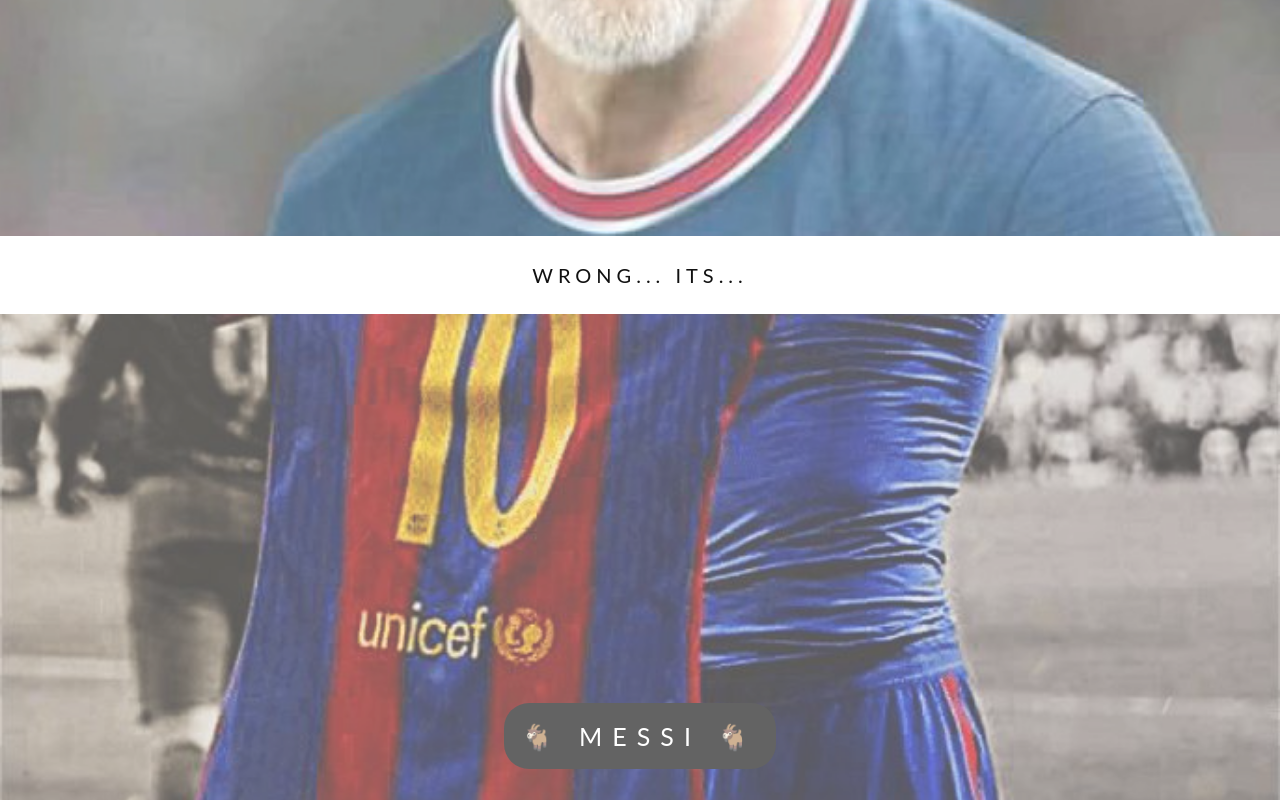
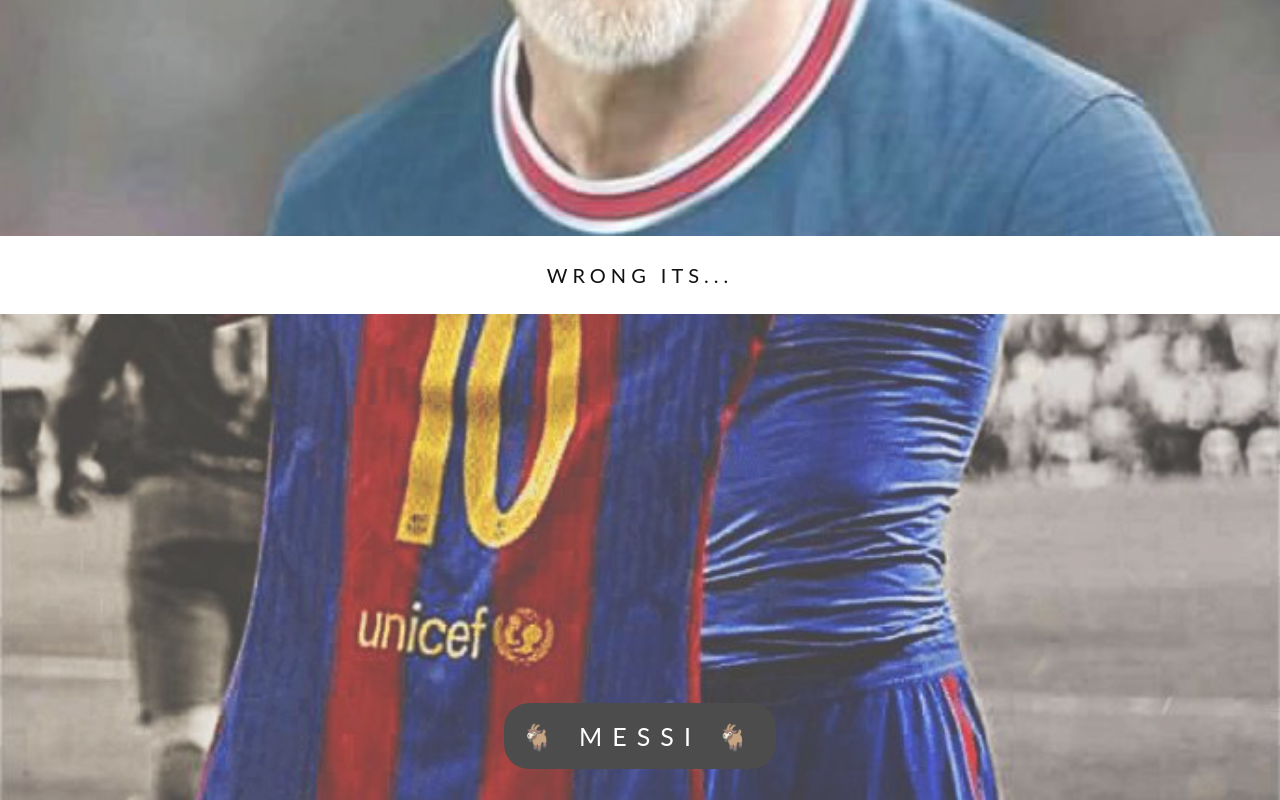
Before and after one commit to Mkscode92/picha, a plain HTML site: page index.html in a window 1280 px wide. Shown: the part 2000-2800 px from the top of the page. Drawn offline with Linux system fonts and the light colour scheme.

Commit message:
Update index.html

```diff
--- a/index.html
+++ b/index.html
@@ -13,7 +13,7 @@ body, html {
 
 .bgimg-1, .bgimg-2, .bgimg-3, .bgimg-4 {
   position: relative;
-  opacity: 0.65;
+  opacity: 0.75;
   background-attachment: fixed;
   background-position: center;
   background-repeat: no-repeat;
@@ -106,7 +106,7 @@ h3 {
 </div>
 
 <div style="color: #777;background-color:white;text-align:center;padding:7px 80px;text-align: justify;">
-  <h3 style="text-align:center;">WRONG... ITS...</h3>
+  <h3 style="text-align:center;">WRONG ITS...</h3>
 </div>
 
 <div class="bgimg-4">
```
